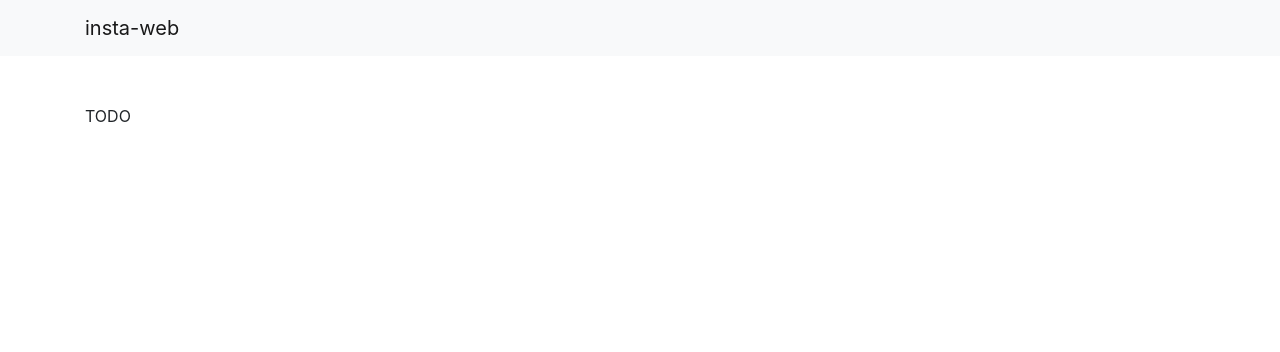
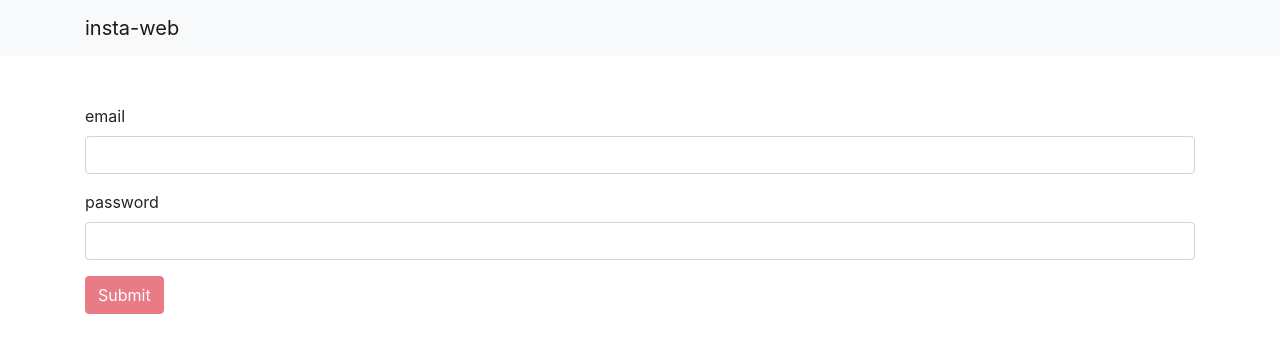
Before and after one commit to IronPTSolutions/insta-web, a React (Create React App) app: page /login in a window 1280 px wide. Shown: the top 352 px of the page. Built offline with nearby package versions, Linux system fonts and the light colour scheme.

Commit message:
feat: add Login component

```diff
--- a/src/components/auth/Login.js
+++ b/src/components/auth/Login.js
@@ -1,8 +1,132 @@
 import React from 'react';
+import FormField from '../misc/FormField';
+import AuthService from '../../services/AuthService';
+import { Redirect } from 'react-router-dom'
+
+const validators = {
+  email: v => v.length > 0,
+  password: v => v.length > 8
+}
 
 class Login extends React.Component {
+  state = {
+    data: {
+      email: '',
+      password: ''
+    },
+    errors: {
+      email: true,
+      password: true
+    },
+    touch: {},
+    goToHome: false,
+    wrongCredentials: false
+  }
+
+  handleChange = (event) => {
+    const { name, value } = event.target
+    const isValid = validators[name](value)
+
+    this.setState({
+      data: {
+        ...this.state.data,
+        [name]: value
+      },
+      errors: {
+        ...this.state.errors,
+        [name]: !isValid
+      }
+    })
+  }
+
+  handleBlur = (event) => {
+    const { name } = event.target
+
+    this.setState({
+      touch: {
+        ...this.state.touch,
+        [name]: true
+      }
+    })
+  }
+
+  getValidationClassName = (attr) => {
+    const { errors, touch } = this.state
+
+    if (!touch[attr]) {
+      return ''
+    } else if (errors[attr]) {
+      return 'is-invalid'
+    } else {
+      return 'is-valid'
+    }
+  }
+
+  handleSubmit = (event) => {
+    event.preventDefault()
+
+    AuthService.authenticate(this.state.data).then(
+      () => {
+        this.setState({ goToHome: true })
+      },
+      error => {
+        this.setState({
+          wrongCredentials: true,
+          errors: {
+            ...this.state.errors,
+            email: true,
+            password: true
+          }
+        })
+      }
+    )
+  }
+
   render() {
-    return (<div>TODO</div>)
+    const { data, errors, touch } = this.state
+
+    const hasErrors = Object.values(errors).some(el => el === true)
+
+    if (this.state.goToHome) {
+      return <Redirect to="/"/>
+    }
+
+    return (
+      <form className="login" onSubmit={this.handleSubmit}>
+
+        {this.state.wrongCredentials && (
+          <div className="alert alert-danger" role="alert">
+            wrong credentials
+          </div>)
+        }
+
+        <FormField
+          label="email"
+          name="email"
+          onBlur={this.handleBlur}
+          value={data.email}
+          onChange={this.handleChange}
+          touch={touch.email}
+          error={errors.email}
+          inputType="text"
+          validationClassName={this.getValidationClassName('email')} />
+
+        <FormField
+          label="password"
+          name="password"
+          onBlur={this.handleBlur}
+          value={data.password}
+          onChange={this.handleChange}
+          touch={touch.password}
+          error={errors.password}
+          inputType="password"
+          validationClassName={this.getValidationClassName('password')} />
+
+        <button type="submit"
+          className={`btn ${hasErrors ? 'btn-danger' : 'btn-success'}`}
+          disabled={hasErrors}>Submit</button>
+      </form>
+    )
   }
 }
 
```
